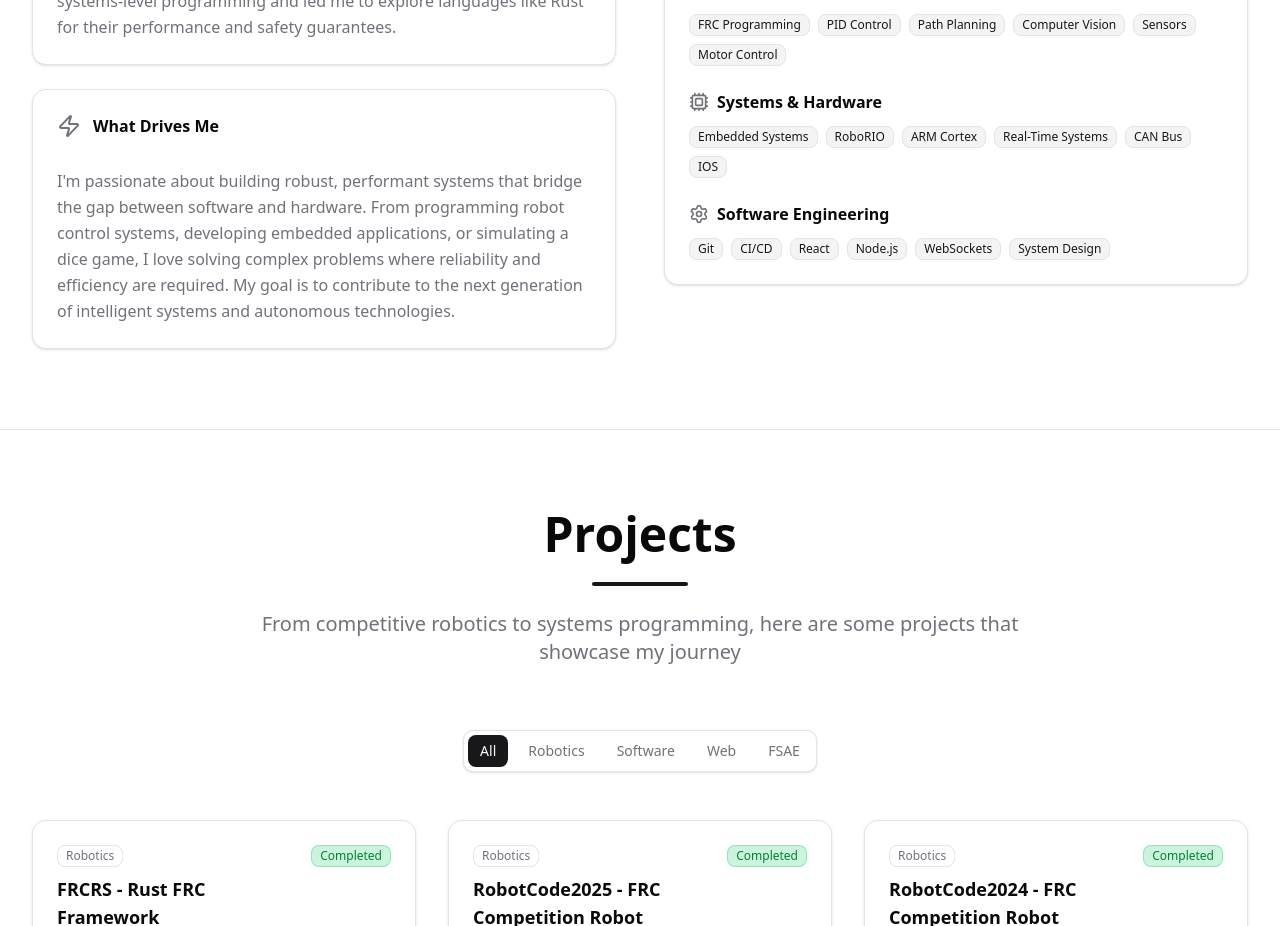
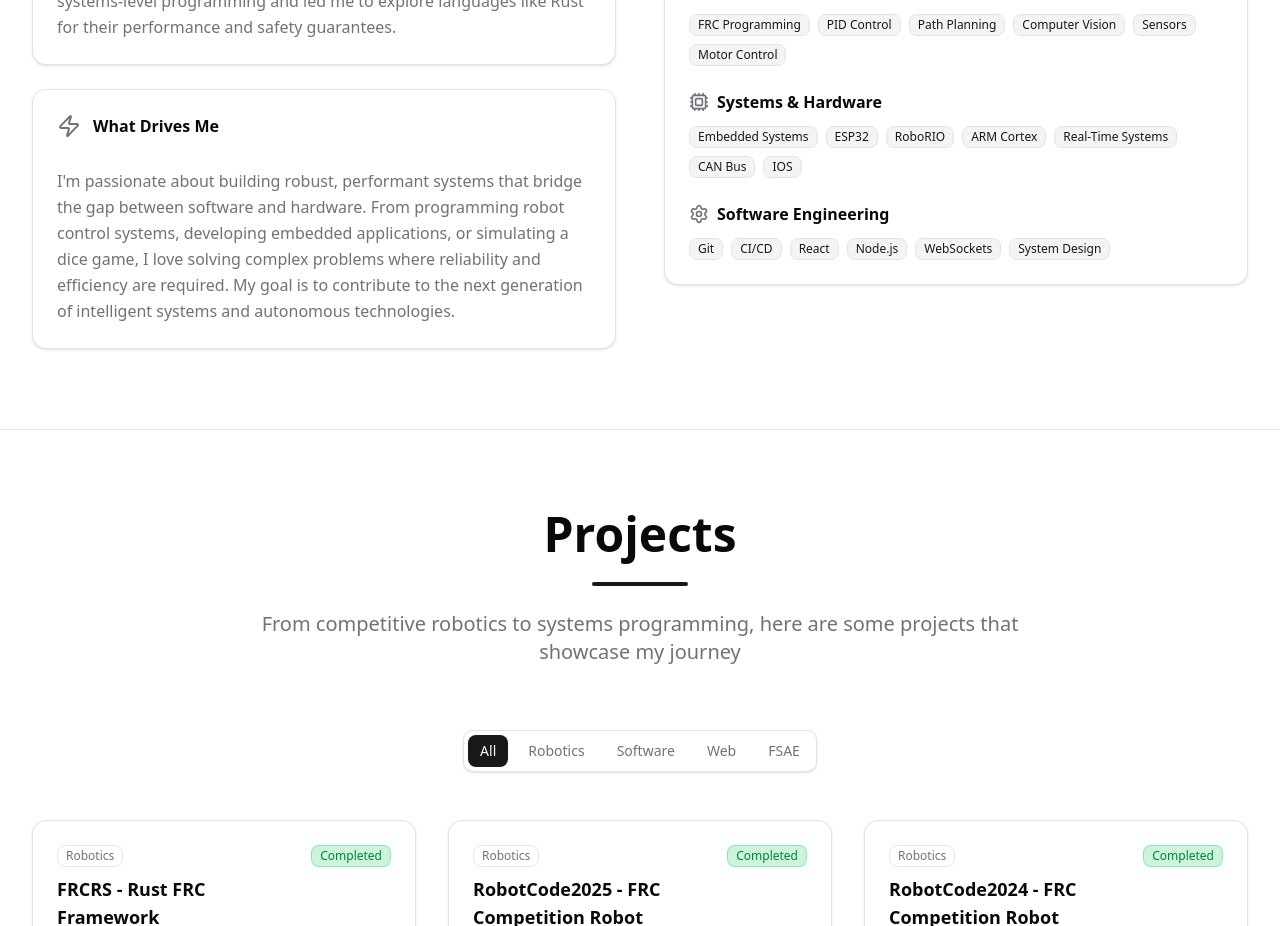
Before and after one commit to Sha-dos/portfolio, a Next.js app: page / in a window 1280 px wide. Shown: the part 1000-1926 px from the top of the page. Built offline with nearby package versions, Linux system fonts and the light colour scheme.

Commit message:
add esp32 to list

```diff
--- a/components/about.tsx
+++ b/components/about.tsx
@@ -17,7 +17,7 @@ const skillsData: Skill[] = [
     },
     {
         name: "Systems & Hardware",
-        items: ["Embedded Systems", "RoboRIO", "ARM Cortex", "Real-Time Systems", "CAN Bus", "IOS"],
+        items: ["Embedded Systems", "ESP32", "RoboRIO", "ARM Cortex", "Real-Time Systems", "CAN Bus", "IOS"],
         icon: <Cpu className="w-5 h-5" />
     },
     {
```
